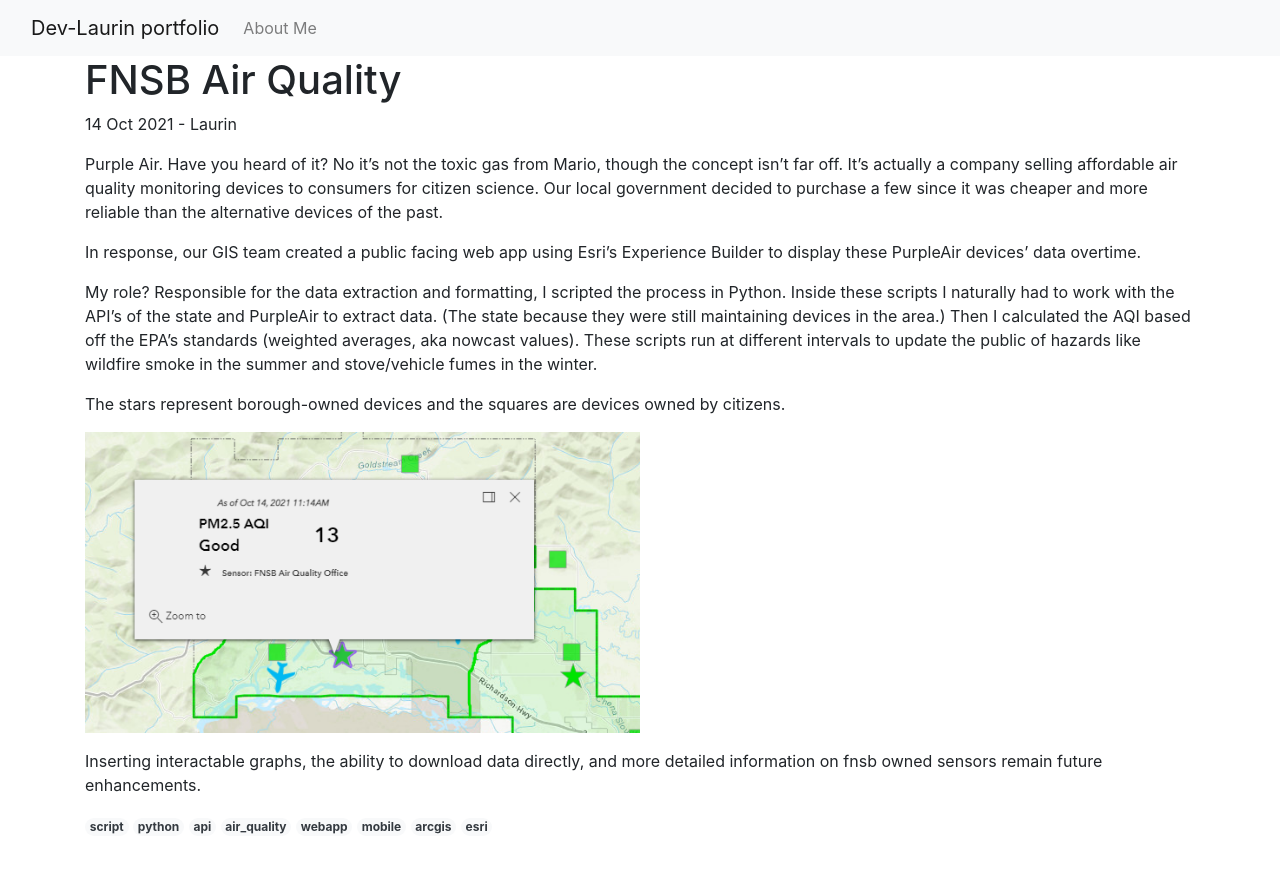
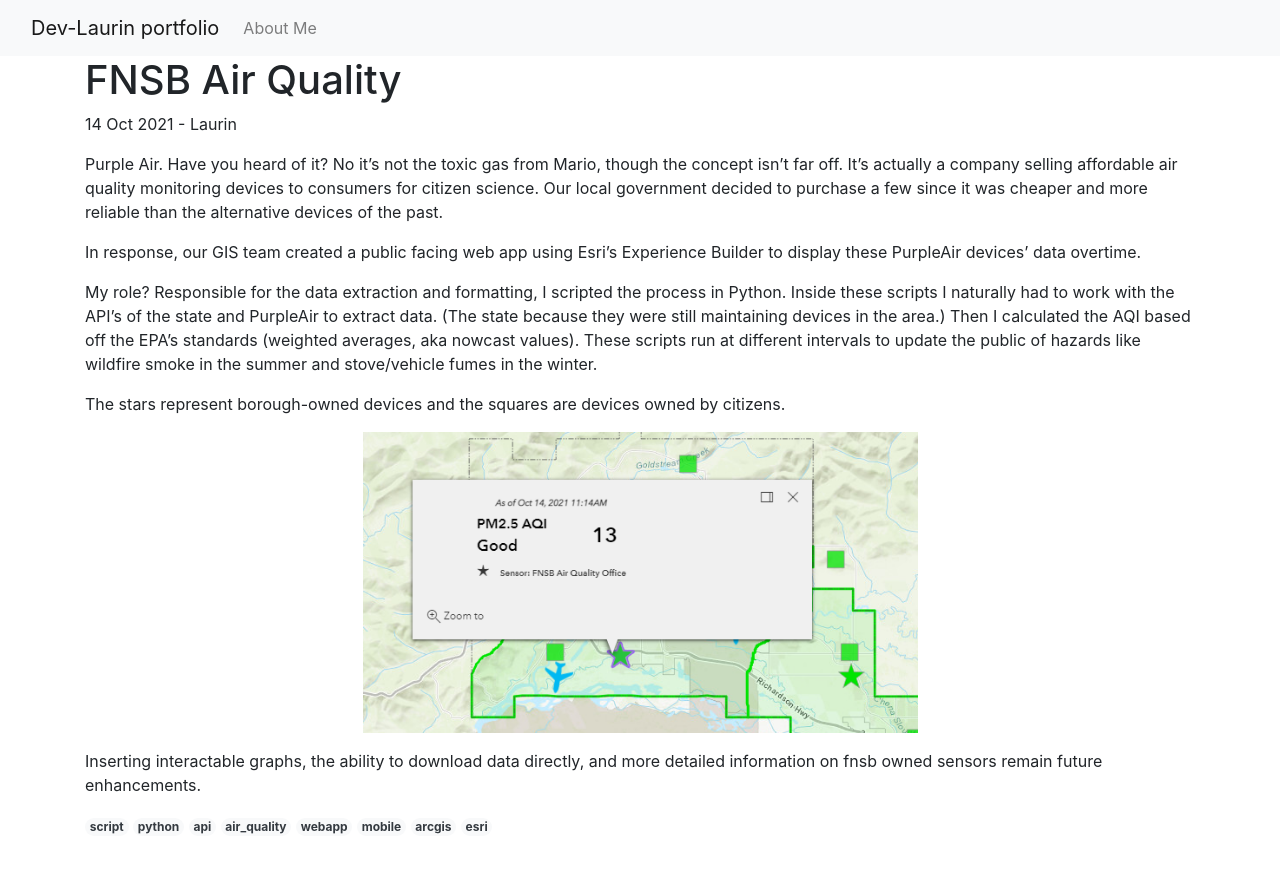
Before and after one commit to Dev-Laurin/Dev-Laurin.github.io, a Jekyll site: the page built from _posts/2021-10-14-fnsb-air-quality.md, in a window 1280 px wide. Shown: the top 873 px of the page. Built offline with Jekyll 4.4.1, drawn with Linux system fonts in a browser that asks for light colours.

Commit message:
Center image in air quality.

```diff
--- a/_posts/2021-10-14-fnsb-air-quality.md
+++ b/_posts/2021-10-14-fnsb-air-quality.md
@@ -16,6 +16,6 @@ My role? Responsible for the data extraction and formatting, I scripted the proc
 
 The stars represent borough-owned devices and the squares are devices owned by citizens.
 
-<img src="/assets/images/fnsb_air_quality_popup.PNG" alt="Web map popup showing AQI value." width="50%" class="center"/>
+<img src="/assets/images/fnsb_air_quality_popup.PNG" alt="Web map popup showing AQI value." style="display: block; margin-left: auto; margin-right: auto; width: 50%;"/>
 
 Inserting interactable graphs, the ability to download data directly, and more detailed information on fnsb owned sensors remain future enhancements.
```
